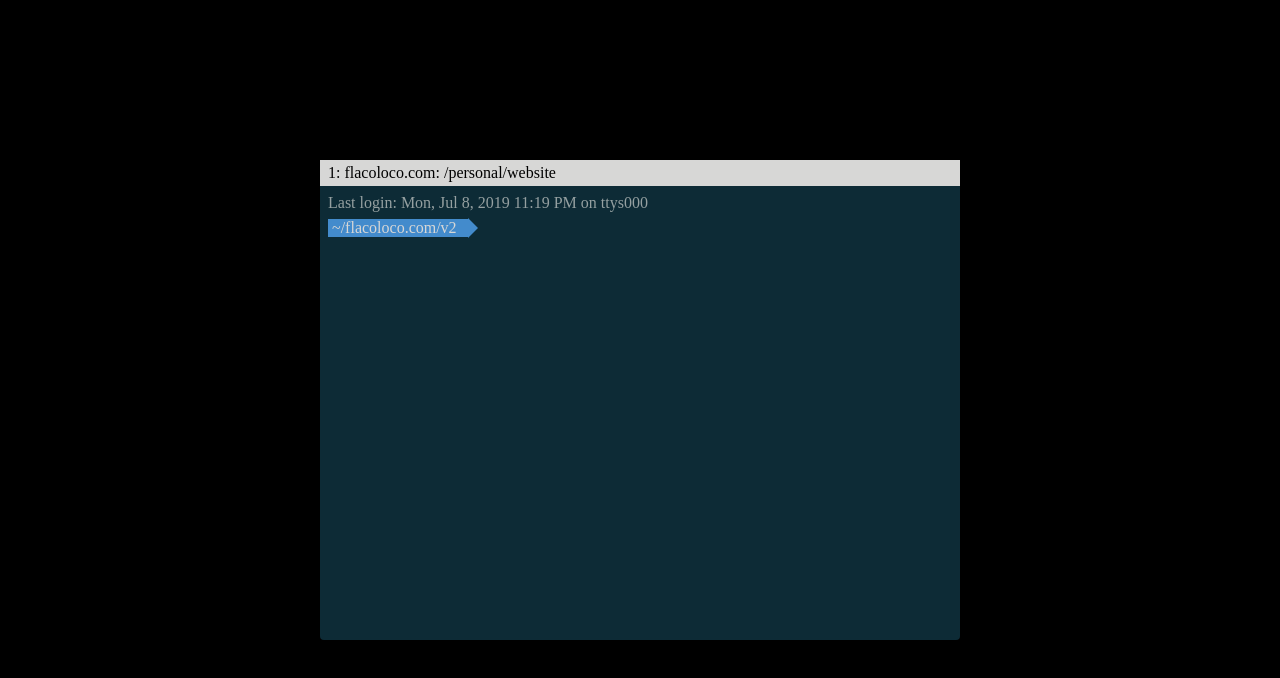
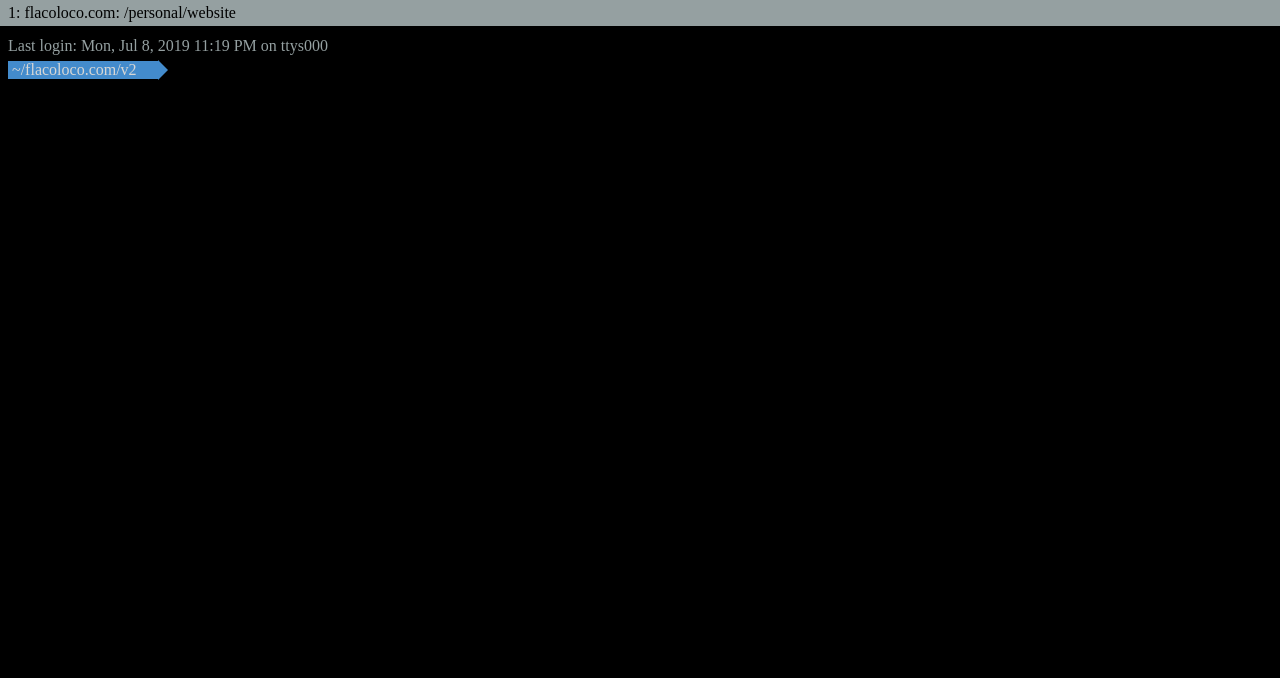
Before and after one commit to flacoloco/flacoloco.com-v2, a React app: page / in a window 1280 px wide. Shown: the top 678 px of the page. Built offline with nearby package versions, Linux system fonts and the light colour scheme.

Commit message:
Picture and clean command added

```diff
--- a/package.json
+++ b/package.json
@@ -21,7 +21,8 @@
     "moment": "^2.24.0",
     "react": "^16.8.6",
     "react-dom": "^16.8.6",
-    "styled-components": "^4.3.1"
+    "styled-components": "^4.3.1",
+    "uuid": "^3.3.3"
   },
   "devDependencies": {
     "@babel/core": "^7.4.5",
--- a/src/Terminal/Terminal.jsx
+++ b/src/Terminal/Terminal.jsx
@@ -1,5 +1,6 @@
 import React, { memo, useEffect, useRef, useState } from 'react'
 import moment from 'moment'
+import uuidv4 from 'uuid/v4'
 
 import {
   Container,
@@ -43,6 +44,9 @@
   moment.locale('en-GB')
   const today = moment().format('llll')
 
+  useEffect(() => {
+    inputRef.current.focus()
+  }, [])
 
   useEffect(() => {
     consoleRef.current.scrollTop = consoleRef.current.scrollHeight
@@ -52,7 +56,7 @@
     const respNew = [...resp]
     const { current: { value } } = inputRef
     respNew.push({ path: true, msg: value })
-    const found = data.cards.filter(c => c.tags.includes(value))
+    const found = data.cards.filter(c => c.tags.includes(value.toLowerCase()))
     if (!found.length) {
       const error = getRandomError()
       respNew.push(error)
@@ -64,11 +68,20 @@
     setResp(respNew)
   }
 
+  const cleanScreen = () => {
+    setResp([])
+  }
+
   const keyDownHandler = (e) => {
     if (e.key === 'Enter') {
-      findCard()
+      if (inputRef.current.value === 'clean' || inputRef.current.value === 'clear') {
+        cleanScreen()
+      } else {
+        findCard()
+      }
       inputRef.current.value = ''
     }
+
   }
 
   return (
@@ -77,8 +90,8 @@
         <Header>1: flacoloco.com: /personal/website</Header>
         <Console>
           <Line>{`Last login: ${today} on ttys000`}</Line>
-          {resp.map((r, i) => (
-            <li key={i}>
+          {resp.map(r => (
+            <li key={uuidv4()}>
               <Line>
                 {r.path && <Path />}
                 {r.error
@@ -94,6 +107,15 @@
                   </Success>
                 )}
                 {r.msg}
+                {r.picture
+                && (
+                  <>
+                    <span>&nbsp;&nbsp;</span>
+                    <a href={r.picture.src} target="blank"><img alt={r.picture.alt} src={r.picture.src} width={r.picture.width} /></a>
+                    <br />
+                    <br />
+                  </>
+                )}
                 {r.link
                 && (
                   <ExternalLink>
--- a/src/Terminal/Terminal.styles.js
+++ b/src/Terminal/Terminal.styles.js
@@ -4,7 +4,6 @@
 const blue = '#438BCC'
 const red = '#EE6A5F'
 const green = '#62C554'
-const yellow = '#F7C251'
 const lightGray = '#D7D7D6'
 const gray = '#95A0A1'
 
@@ -18,9 +17,9 @@
 `
 export const ConsoleWrapper = styled.div`
   position: relative;
-  width: 640px;
-  height: 480px;
-  background-color: ${darkBlue};
+  width: 100%;
+  height: 100%;
+  background-color: #000;
   overflow: auto;
   border-radius: 4px;
   padding-bottom: 8px;
@@ -37,23 +36,23 @@
 
 export const ExternalLink = styled.div`
   padding-left: 8px;
-  & a:link {
+  & a {
     color: ${lightGray}
   }
 `
 
 export const Header = styled.div`
   position: fixed;
-  background-color: ${lightGray};
+  background-color: ${gray};
   padding: 4px 8px;
-  width: 640px;
+  width: 100%;
 `
 export const Input = styled.div`
   display: flex;
 `
 export const Line = styled.div`
   display: flex;
-  align-items: center;
+  align-items: flex-end;
   height: 25px;
   padding: 0 8px;
 
@@ -61,9 +60,9 @@
     border: 0;
     background-color: transparent;
     flex-basis: 100%;
-    color: ${lightGray};
+    color: ${gray};
     outline: 0;
-    font-size: 16px;
+    font-size: 18px;
   }
 `
 export const PathContainer = styled.div`
@@ -74,7 +73,7 @@
 export const PathBody = styled.div`
   background-color: ${blue};
   color: ${lightGray};
-  width: 140px;
+  width: 150px;
   padding: 0 4px;
 `
 
--- a/src/Terminal/data.json
+++ b/src/Terminal/data.json
@@ -1,20 +1,56 @@
 {
   "errors": [
-    "nope!", "wrong!", "baaad!", "really?","try it again!"
+    "nope!",
+    "wrong!",
+    "baaad!",
+    "really?",
+    "try it again!",
+    "not found!",
+    "nothing to see here!"
   ],
   "success": [
-    "cool!","nice!","well done!","superb!","yep!"
+    "cool!",
+    "nice!",
+    "well done!",
+    "superb!",
+    "yep!",
+    "fantastic!",
+    "amazing"
   ],
   "cards": [
     {
-      "tags": ["about", "me", "cv"],
+      "tags": ["about", "cv", "curriculum", "bio", "linkedin"],
       "msg": "You can check my Linkedin profile:",
       "link": "https://www.linkedin.com/in/flacoloco/"
     },
     {
-      "tags": ["about", "me", "cv", "download"],
+      "tags": ["about", "cv", "download", "curriculum", "bio"],
       "msg": "You can download my cv:",
       "link": "http://flacoloco.com/alejandro_vasquez_cv.pdf"
+    },
+    {
+      "tags": ["react", "react js"],
+      "msg": "Fully dedicated since 2017",
+      "link": "https://www.linkedin.com/in/flacoloco/"
+    },
+    {
+      "tags": ["javascript", "js", "css", "html"],
+      "msg": "From the very beggining...",
+      "link": "https://www.linkedin.com/in/flacoloco/"
+    },
+    {
+      "tags": ["skills"],
+      "msg": "react, javascript, styled-components, storybook, ... More info in:",
+      "link": "https://www.linkedin.com/in/flacoloco/"
+    },
+    {
+      "tags": ["picture", "photo", "image"],
+      "msg": "This is me:",
+      "picture": {
+        "alt": "my picture",
+        "src": "https://media.licdn.com/dms/image/C5603AQH_qTDr5mAx_A/profile-displayphoto-shrink_200_200/0?e=1576108800&v=beta&t=MkpnP7wDhPK9M5nEaWVn93ctSsEQZuQAAATlEW8AF2c",
+        "width": "40px"
+      }
     }
   ]
 }
```
Also changed, not shown: src/potato.gif (deleted).
